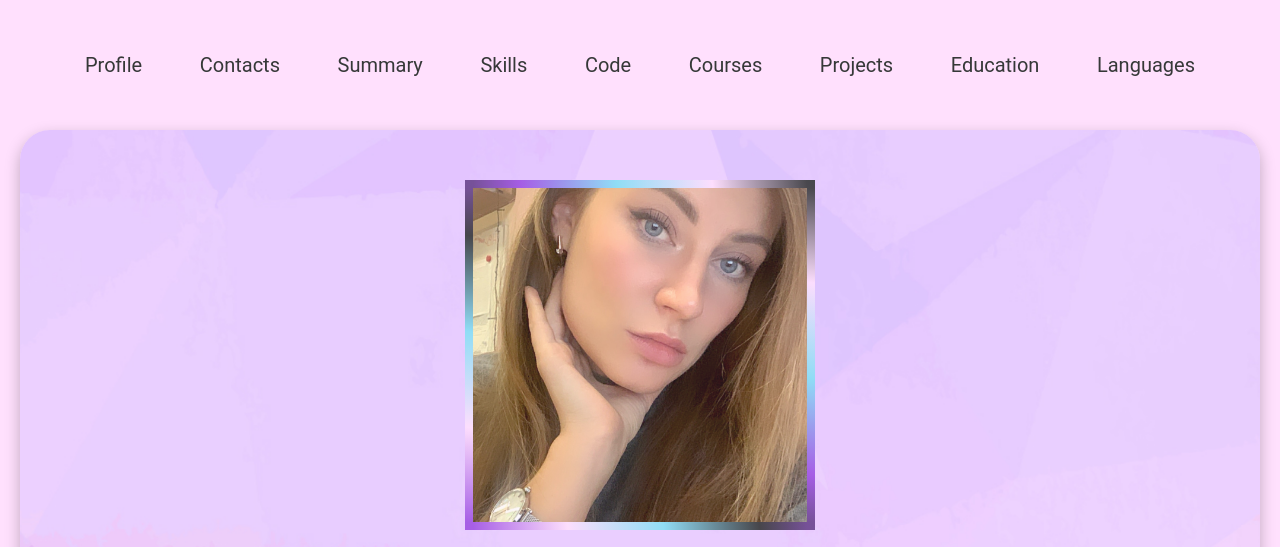
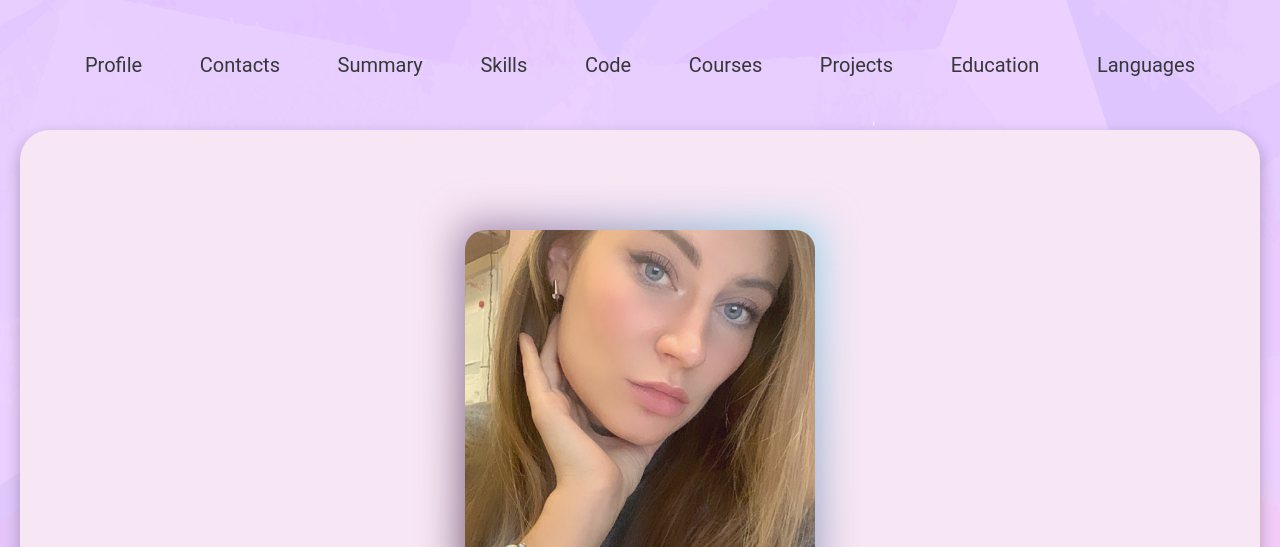
Before and after one commit to AnastasiyaTrakhimik/rsschool-cv, a plain HTML site: page index.html in a window 1280 px wide. Shown: the top 547 px of the page. Drawn offline with Linux system fonts and the light colour scheme; files whose address does not match are found by name.

Commit message:
feach: add animation

```diff
--- a/index.html
+++ b/index.html
@@ -11,6 +11,7 @@
 </head>
 
 <body>
+  <div class="wrap" style="background-image: url('assets/img/bg1.jpg');">
   <header class="header">
     <div class="container">
       <nav class="menu">
@@ -53,10 +54,13 @@
   </header>
   <main class="main">
     <div class="container">
-      <div class="wrapper" style="background-image: url(assets/img/bg1.jpg)">
+      <div class="inner">
         <section class="profile" id="profile">
           <div class="profile__container">
-        <img class="profile__image" src="assets/img/personal-foto.jpg" alt="Personal foto" width="350" height="350">
+            <div class="profile__wrapper">
+              <img class="profile__image" src="assets/img/personal-foto.jpg" alt="Personal foto" width="350"
+                height="350">
+            </div>
             <div class="profile__info">
               <h1 class="profile__heading">Anastasiya Trakhimik
               </h1>
@@ -126,9 +130,11 @@
         <section class="summary" id="summary">
           <div class="summary__container">
             <h2 class="summary__title">About me:</h2>
-        <p class="summary__text">At the moment, my main goal is to gain knowledge in the field of front-end and become a
+            <p class="summary__text">At the moment, my main goal is to gain knowledge in the field of front-end and
+              become a
               junior developer. I like
-          learning new things, persistently solving difficult tasks and not giving up. Unfortunately, sometimes I tend
+              learning new things, persistently solving difficult tasks and not giving up. Unfortunately, sometimes I
+              tend
               to
               be lazy
               and stubborn.</p>
@@ -182,7 +188,8 @@
             <ul class="projects__list">
               <li class="projects__item">
                 <a class="projects__link" href="https://nurds.vercel.app/index.html">
-              <img class="projects__image" src="assets/img/sites/nerds.png" alt="project 1" width="450" height="300">
+                  <img class="projects__image" src="assets/img/sites/nerds.png" alt="project 1" width="450"
+                    height="300">
                 </a>
               </li>
               <li class="projects__item">
@@ -213,6 +220,7 @@
       <span class="footer__production-date">2022 &#169;</span>
     </div>
   </footer>
+  </div>
 </body>
 
 </html>
--- a/style.css
+++ b/style.css
@@ -110,7 +110,7 @@ html {
   scroll-behavior: smooth;
 }
 
-.wrapper {
+.inner {
   display: flex;
   flex-wrap: wrap;
   background-repeat: no-repeat;
@@ -118,6 +118,7 @@ html {
   background-position: center;
   border-radius: 30px;
   box-shadow: 0 6px 15px rgba(0, 1, 1, 0.25);
+  background-color: #f7e6f4;
 }
 
 .header {
@@ -165,7 +166,7 @@ html {
 }
 
 .profile {
-  padding: 50px 0;
+  padding: 100px 0 50px;
   width: 100%;
 }
 
@@ -179,13 +180,50 @@ html {
   text-transform: uppercase;
 }
 
+.profile__wrapper {
+  position: relative;
+  width: 350px;
+  height: 350px;
+  z-index: 1;
+  margin-bottom: 60px;
+}
+
+.profile__wrapper:after {
+  position: absolute;
+  content: '';
+  top: 0;
+  left: 0;
+  right: 0;
+  z-index: -1;
+  height: 100%;
+  width: 100%;
+  margin: 0 auto;
+  filter: blur(20px);
+  transform: scale(1.02);
+  background: linear-gradient(60deg, #f294ee, #c5a1e2, #5ad0f5);
+  background-size: 200% 200%;
+  animation: animateGlow 10s ease infinite;
+  background: linear-gradient(60deg, #745469, #9b88ae, #94dbed);
+}
+
+@keyframes animateGlow {
+  0% {
+    background-position: 0% 50%
+  }
+
+  50% {
+    background-position: 100% 50%
+  }
+
+  100% {
+    background-position: 0% 50%
+  }
+}
+
 .profile__image {
   object-fit: cover;
-  border: 8px solid transparent;
-  border-image: linear-gradient(45deg, #9f52e3, #ffe0fd, #87dff5, #363838, #9f52e3, #87dff5, #ffe0fd, #363838);
-  border-image-slice: 1;
-  margin-bottom: 20px;
- opacity: 0.9;
+  border-radius: 20px;
+  opacity: 0.9;
 }
 
 .profile__heading {
@@ -297,7 +335,7 @@ h2::before {
 }
 
 .summary__text {
-  max-width: 800px;
+  max-width: 700px;
   width: 100%;
   font-weight: 500;
 }
```
Lines whose indentation alone changed are shown as unchanged.
